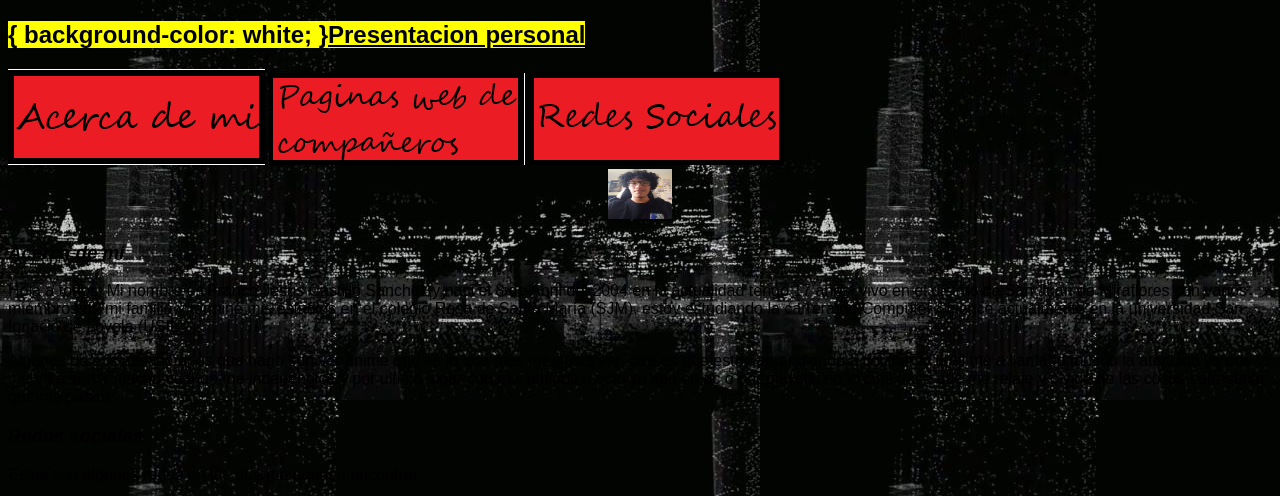
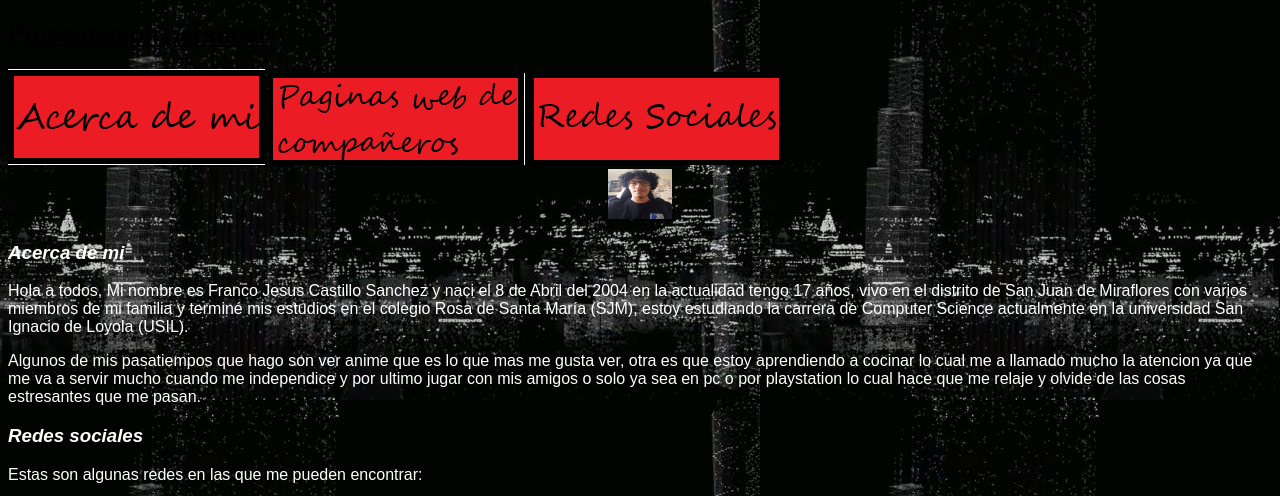
Before and after one commit to francocastillosanchez/francocastillosanchez.github.io, a plain HTML site: page index.html in a window 1280 px wide. Shown: the part 27-523 px from the top of the page. Drawn offline with Linux system fonts and the light colour scheme; files whose address does not match are found by name.

Commit message:
Update index.html

```diff
--- a/index.html
+++ b/index.html
@@ -5,9 +5,9 @@
 <title>Franco Castillo Sanchez</title>
 </head>
 
-<body background="fondo.png" bgcolor="white" text="black">
+<body background="fondo.png" bgcolor="white" text="white">
  <img src="usil.png">
-  <h2><font color="black" face="arial"><mark>{ background-color: white; }<u>Presentacion personal</mark></u></font></h2>
+  <h2><font color="black" face="arial"><u>Presentacion personal</u></font></h2>
 <img src="inicio.png">
  <img src="paginaswebcompañeros.png">
   <img src="redessociales.png">
@@ -19,7 +19,7 @@
 <p><font face="arial">Hola a todos,
 Mi nombre es Franco Jesus Castillo Sanchez y naci el 8 de Abril del 2004 en la actualidad tengo 17 años, vivo en el distrito de San Juan de Miraflores con varios miembros de mi familia y terminé mis estudios en el colegio Rosa de Santa María (SJM), estoy estudiando la carrera de Computer Science actualmente en la universidad San Ignacio de Loyola (USIL).</font></p>
 
-<p><font face="arial">Algunos de mis pasatiempos que hago son ver anime que es lo que mas me gusta ver, otra es que estoy aprendiendo a cocinar lo cual me a llamado mucho la atencion ya que me va a servir mucho cuando me independice y por ultimo jugar con mis amigos o solo ya sea en pc o por playstation lo cual hace que me relaje y olvide de las cosas estresante que me pasan.
+<p><font face="arial">Algunos de mis pasatiempos que hago son ver anime que es lo que mas me gusta ver, otra es que estoy aprendiendo a cocinar lo cual me a llamado mucho la atencion ya que me va a servir mucho cuando me independice y por ultimo jugar con mis amigos o solo ya sea en pc o por playstation lo cual hace que me relaje y olvide de las cosas estresantes que me pasan.
 
   <p><font face="arial"><h3><i>Redes sociales</i></h3></font></p>
 
```
